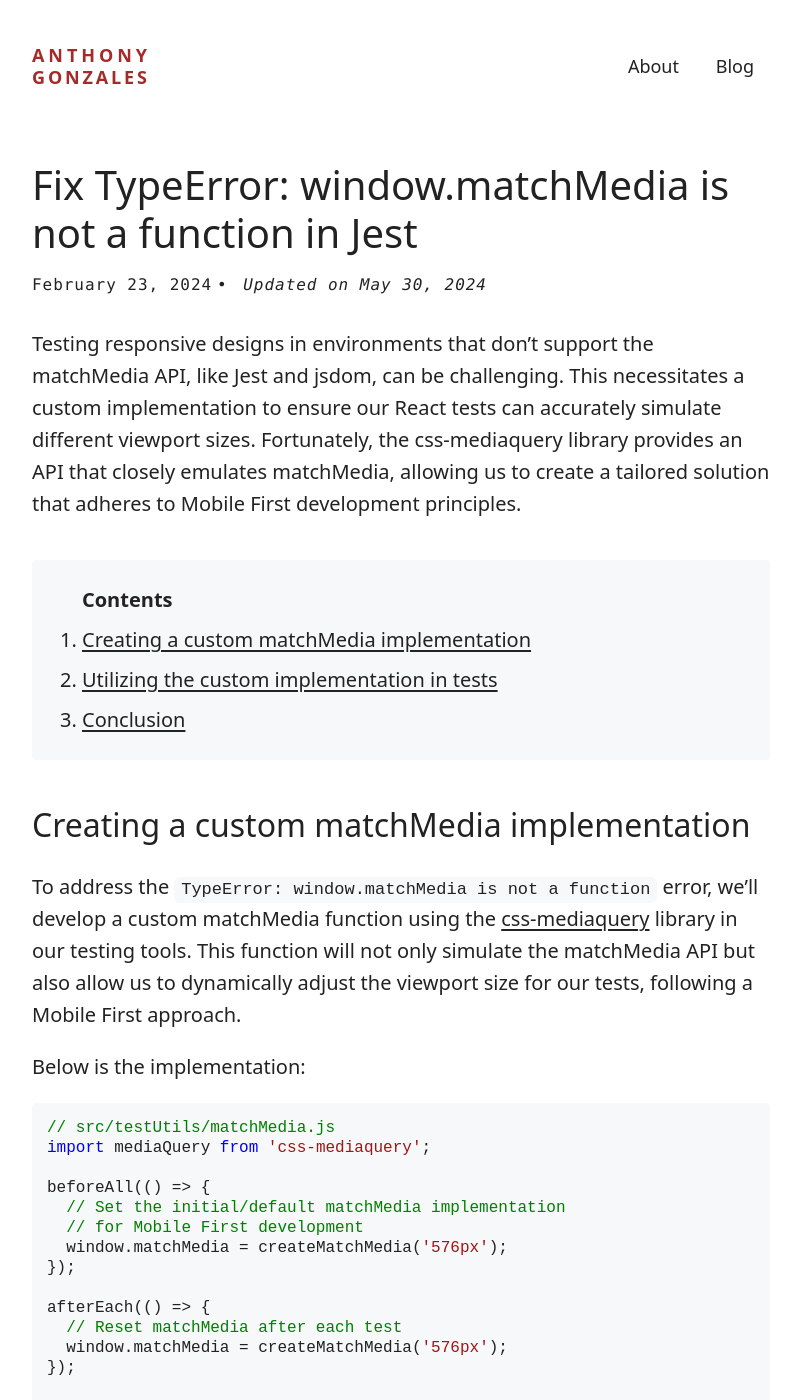
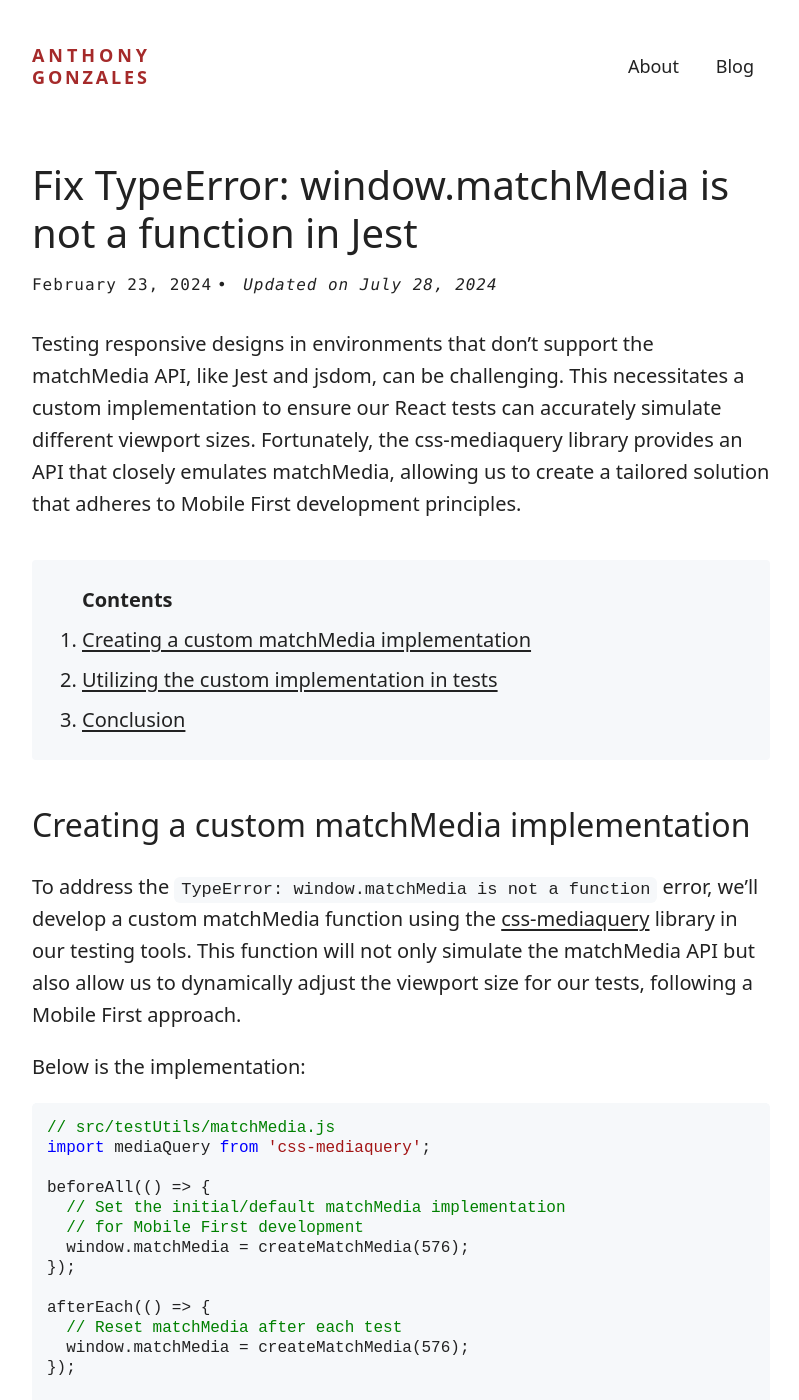
Before and after one commit to antgonzales/antgonzales.github.io, a Jekyll site: the page built from _posts/2024-02-23-how-to-solve-match-media-is-not-a-function.md, in a window 1280 px wide and 1400 px high. Shown: the whole window, without its empty margins (239-1038 px from the left). Built offline with Jekyll 4.4.1, drawn with Linux system fonts in a browser that asks for light colours.

Commit message:
Fix examples to include correct values

```diff
--- a/_posts/2024-02-23-how-to-solve-match-media-is-not-a-function.md
+++ b/_posts/2024-02-23-how-to-solve-match-media-is-not-a-function.md
@@ -4,7 +4,7 @@ title: "Fix TypeError: window.matchMedia is not a function in Jest"
 description: "Learn how to emulate matchMedia in Jest for responsive design
 testing. Create a reusable test helper to check code at different breakpoints."
 date: 2024-02-23
-last_modified_at: 2024-05-30
+last_modified_at: 2024-07-28
 ---
 
 Testing responsive designs in environments that don't support the matchMedia
@@ -38,12 +38,12 @@ import mediaQuery from 'css-mediaquery';
 beforeAll(() => {
   // Set the initial/default matchMedia implementation
   // for Mobile First development
-  window.matchMedia = createMatchMedia('576px');
+  window.matchMedia = createMatchMedia(576);
 });
 
 afterEach(() => {
   // Reset matchMedia after each test
-  window.matchMedia = createMatchMedia('576px');
+  window.matchMedia = createMatchMedia(576);
 });
 
 export function createMatchMedia(width) {
```
Also changed, not shown: other parts of _posts/2024-02-23-how-to-solve-match-media-is-not-a-function.md (+2 -2 lines).
